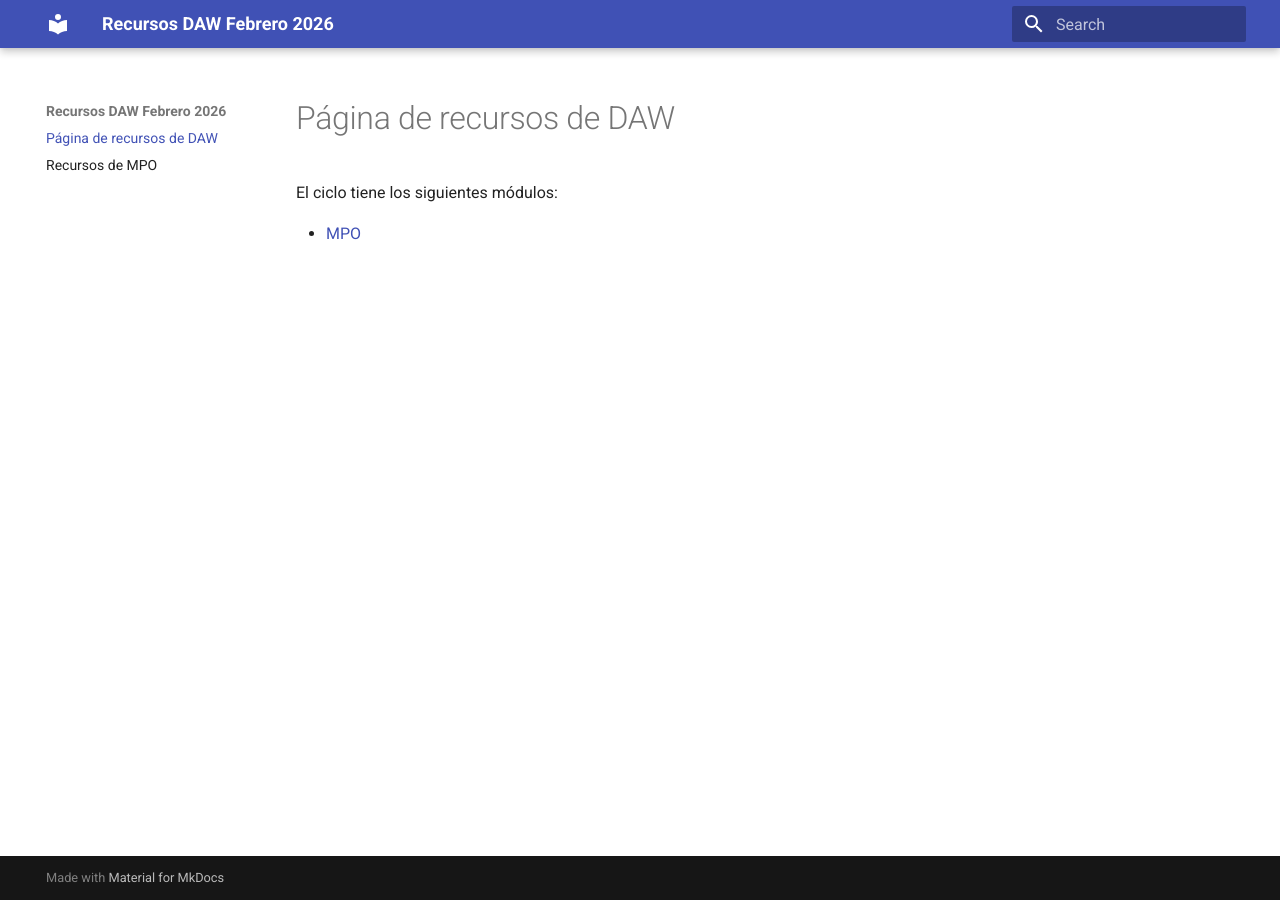
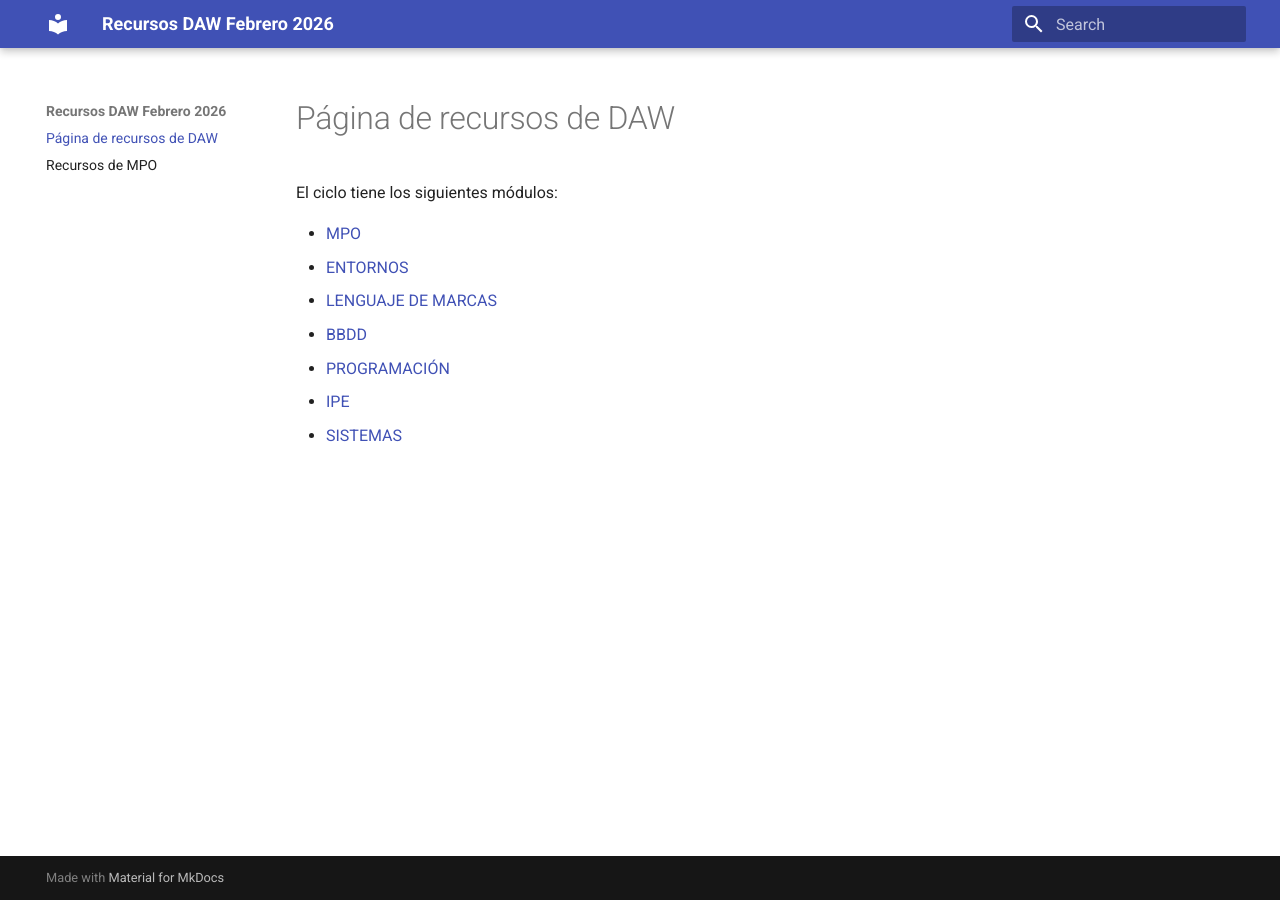
Before and after one commit to jordicido/recursosDAW26, an MkDocs documentation site: the page built from docs/index.md, in a window 1280 px wide. Built offline with MkDocs 1.6.1 and Material for MkDocs 9.7.7, drawn with Linux system fonts in a browser that asks for light colours.

Commit message:
subido indice

```diff
--- a/docs/index.md
+++ b/docs/index.md
@@ -3,3 +3,9 @@
 El ciclo tiene los siguientes módulos:
 
 - [MPO](mpo.md)
+- [ENTORNOS]()
+- [LENGUAJE DE MARCAS]()
+- [BBDD]()
+- [PROGRAMACIÓN]()
+- [IPE]()
+- [SISTEMAS]()
```
